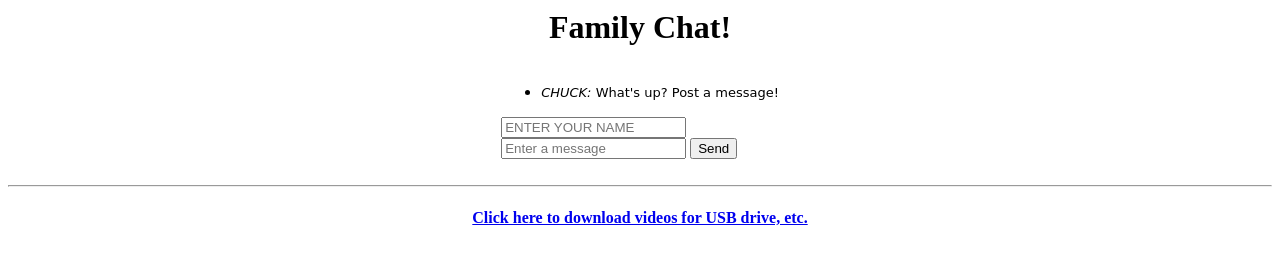
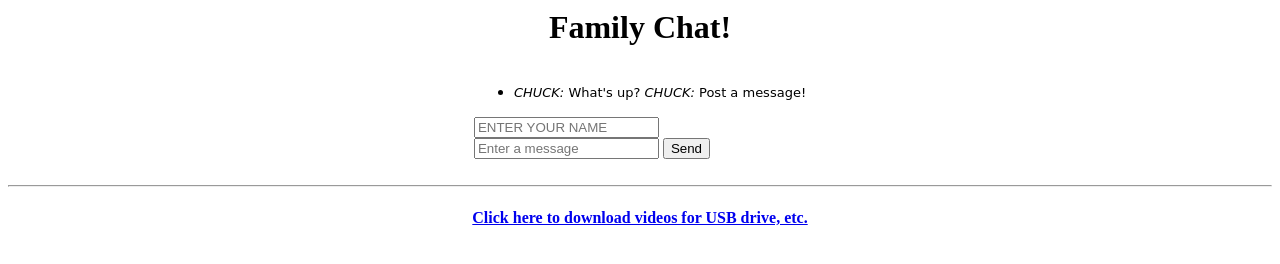
Before and after one commit to holmanfamilyvideos/holmanfamilyvideos.github.io, a plain HTML site: page index.html in a window 1280 px wide. Shown: the part 904-1168 px from the top of the page. Drawn offline with Linux system fonts and the light colour scheme; no server answers.

Commit message:
Update index.html

```diff
--- a/index.html
+++ b/index.html
@@ -41,9 +41,11 @@ iframe[src*=youtube] {
           <ul id = "messages">
             <li class="msg">
               <span class="msg-span" style="font-family: cursive;font-size: small;">
-                <i class = "name">CHUCK: </i>What's up? Post a message!
+                <i class = "name">CHUCK: </i>What's up?
               </span>
-            <span class="msg my" style="font-family: cursive;font-size: small;"></span>
+            <span class="msg my" style="font-family: cursive;font-size: small;">
+                  <i class = "name">CHUCK: </i>Post a message!
+            </span>
             </li>
            </ul>
           <form id = "messageForm" autocomplete="off">
```
